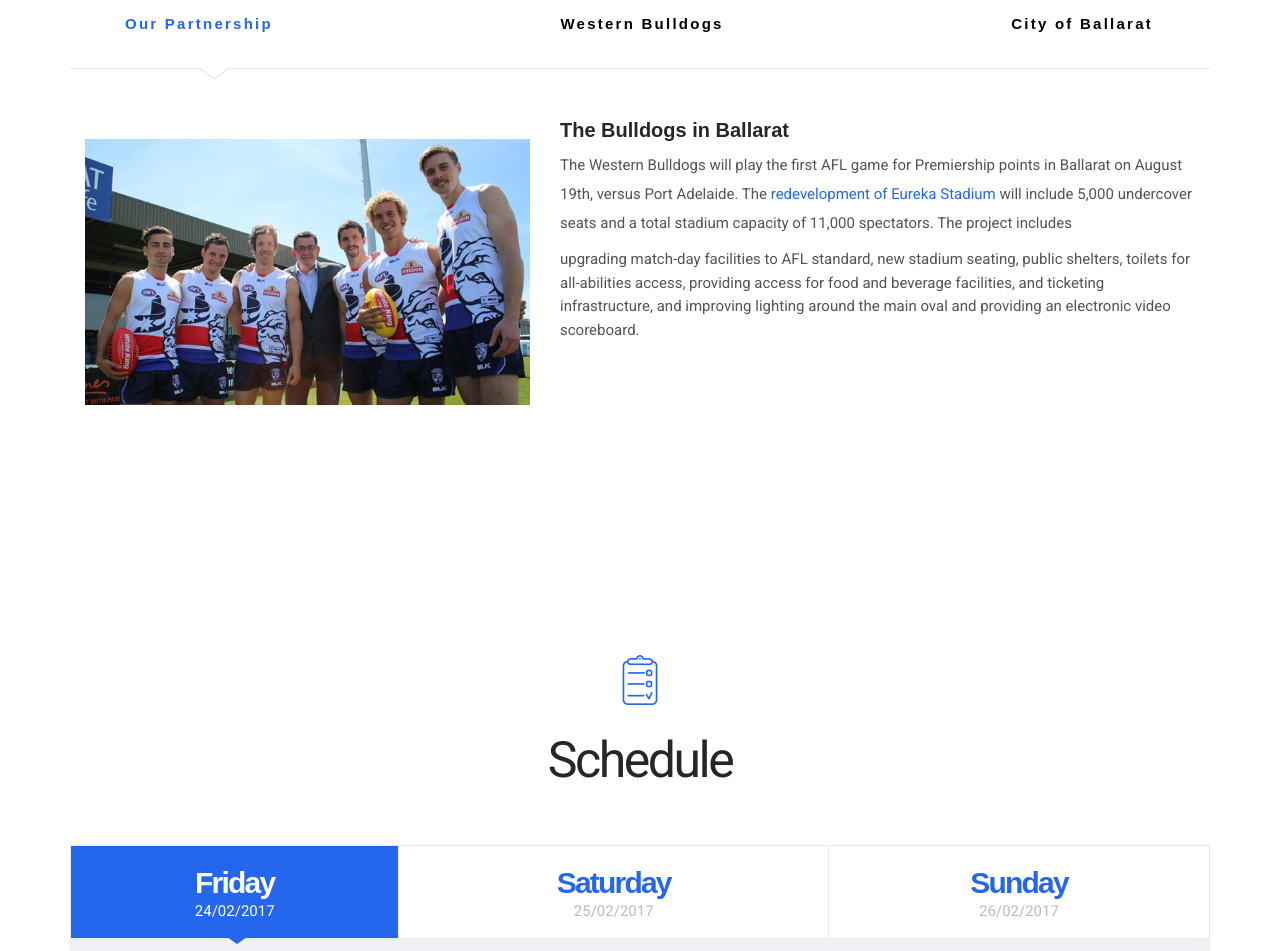
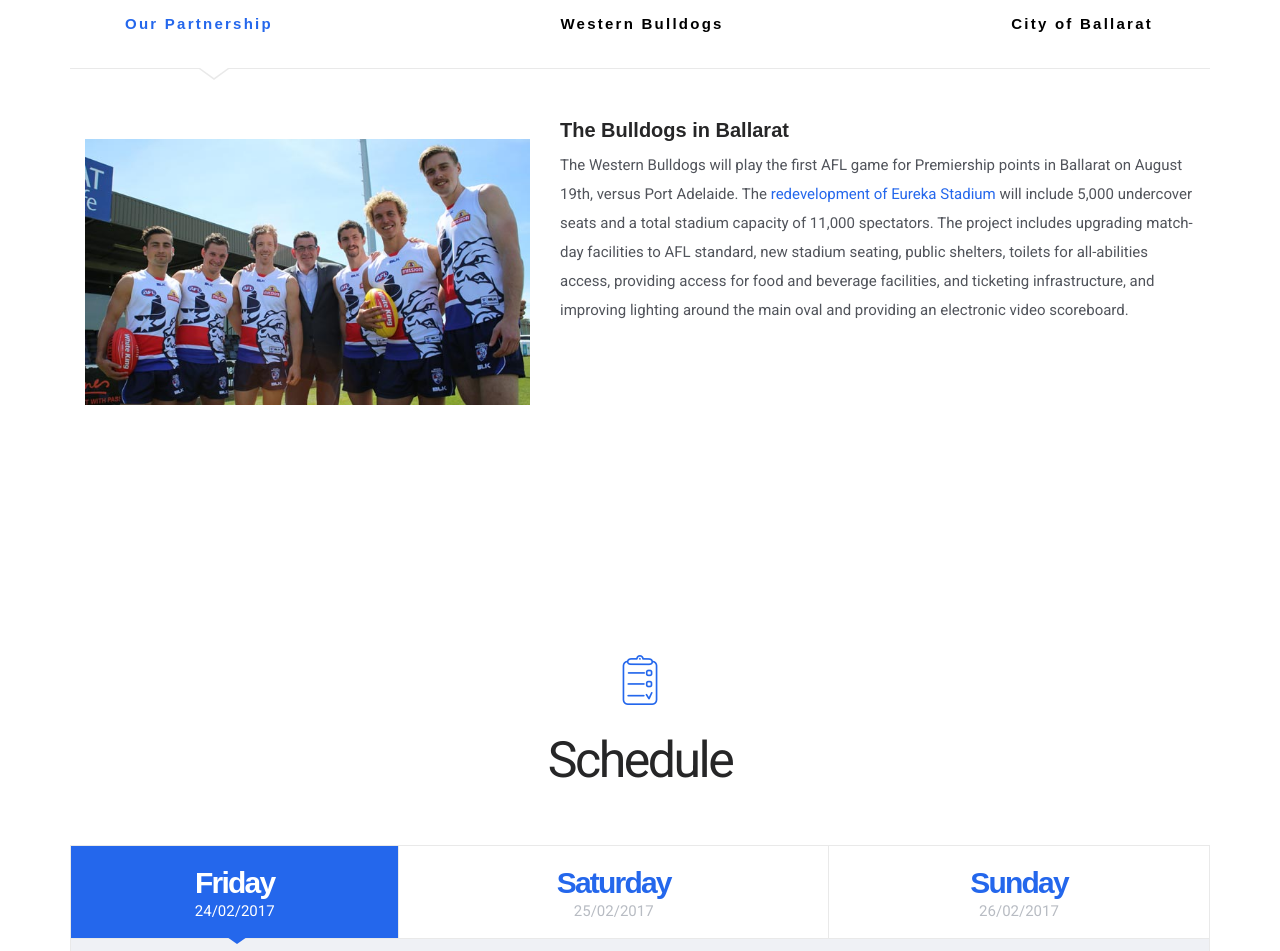
Before and after one commit to databallarat/databallarat.github.io, a plain HTML site: page index.html in a window 1280 px wide. Shown: the part 1138-2089 px from the top of the page. Drawn offline with Linux system fonts and the light colour scheme; some packages are replaced by stand-ins of ours; a web font is replaced by a local one.

Commit message:
Last changes
Index update

```diff
--- a/index.html
+++ b/index.html
@@ -105,8 +105,7 @@
 							<h6>The Bulldogs in Ballarat</h6>
 							<p>The Western Bulldogs will play the first AFL game for Premiership points in Ballarat on August 19th, versus Port Adelaide.
 							The <a href="http://www.westernbulldogs.com.au/video/2017-02-02/eureka-stadium-progress-report" target="_blank">redevelopment of Eureka Stadium </a> will include
-							5,000 undercover seats and a total stadium capacity of 11,000 spectators. The project includes 					<ul>
-							upgrading match-day facilities to AFL standard,
+							5,000 undercover seats and a total stadium capacity of 11,000 spectators. The project includes upgrading match-day facilities to AFL standard,
 							new stadium seating, public shelters, toilets for all-abilities access, providing access for food and beverage facilities, and ticketing infrastructure, and
 							improving lighting around the main oval and providing an electronic video scoreboard.</p>
 						</div>
```
